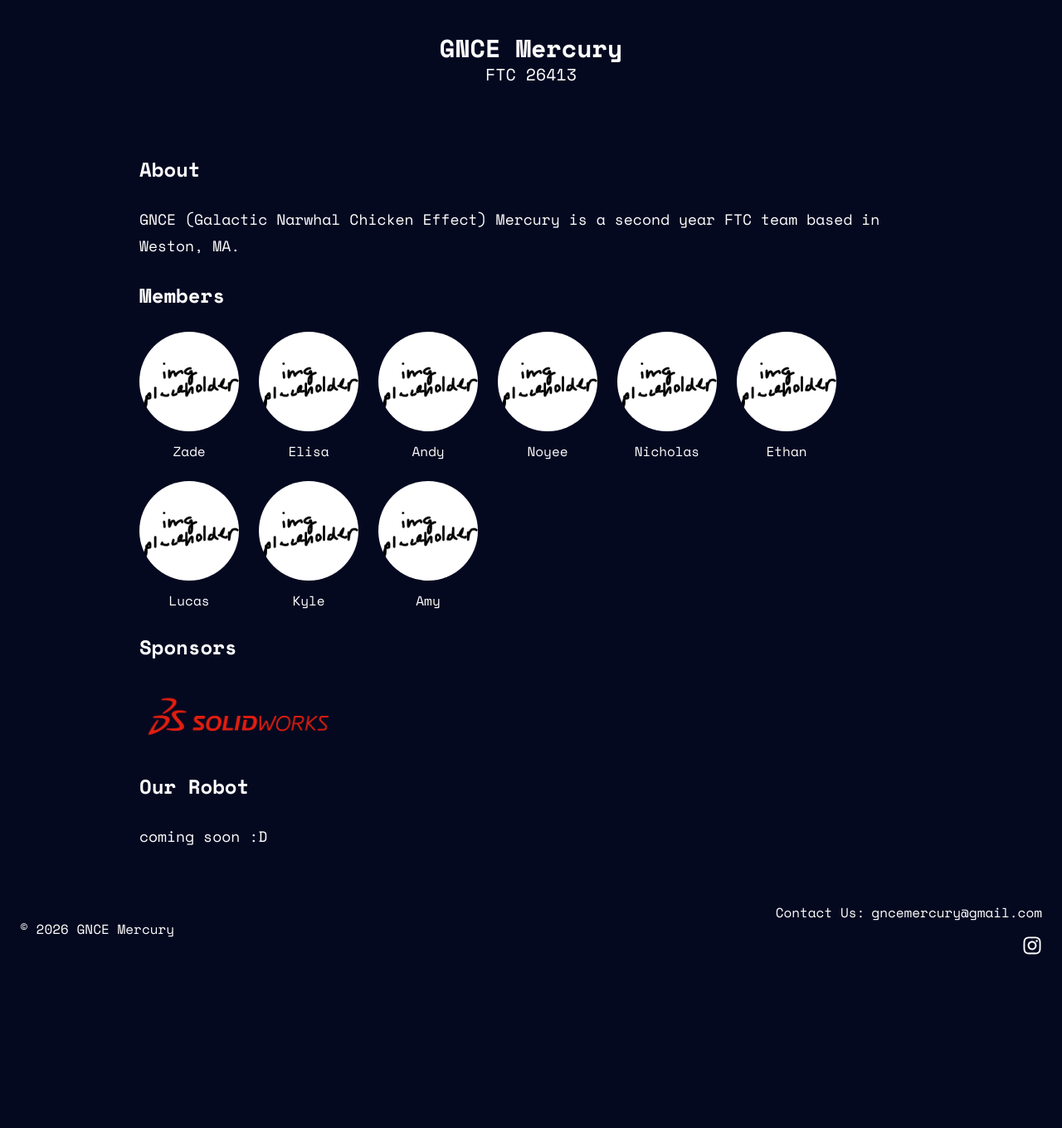
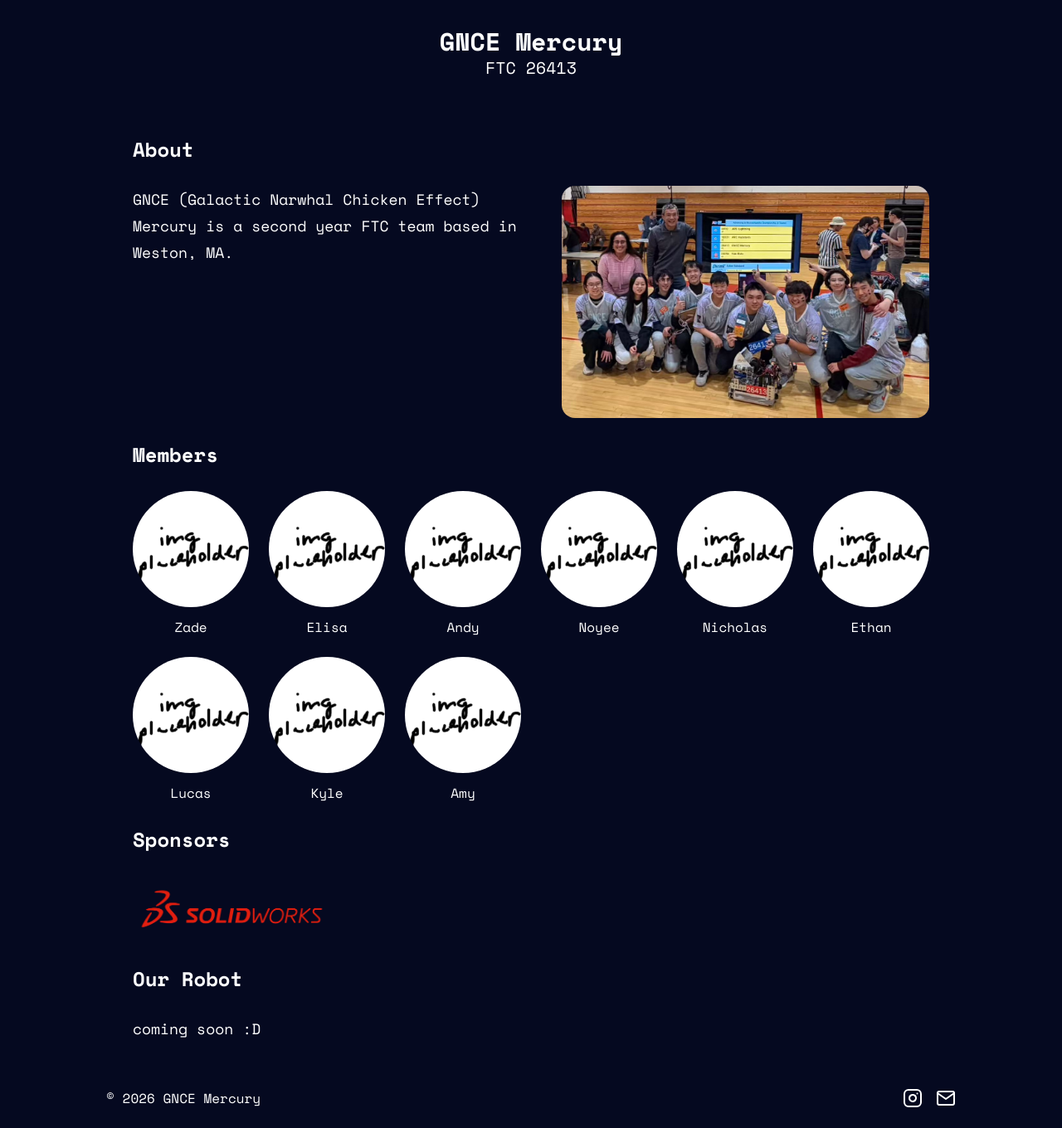
Before and after one commit to frozennpenguin/gnce-mercury, a Next.js app: page / in a window 1280 px wide. Shown: the whole page at 83% size. Before the commit the page ends 1176 px from the top, so only its background shows below. Built offline with nearby package versions, Linux system fonts and the light colour scheme.

Commit message:
teampic + header

```diff
--- a/src/app/globals.css
+++ b/src/app/globals.css
@@ -1,11 +1,12 @@
 @import "tailwindcss";
 
-:root {
-  --background: #050920;
-  --foreground: #ffffff;
+@theme {
+  --color-bg: #050920;
+  --color-acc: #2f2d4a;
+  --color-fg: #ffffff;
 }
 
 body {
-  background: var(--background);
-  color: var(--foreground);
+  background: var(--color-bg);
+  color: var(--color-fg);
 }
--- a/src/app/page.tsx
+++ b/src/app/page.tsx
@@ -1,51 +1,29 @@
+import Profile from "../components/Profile";
+
 export default function Home() {
   return (
     <div className="flex min-h-screen items-center justify-center">
-      <main className="flex min-h-screen w-full max-w-5xl flex-col items-center p-10 gap-6 sm:items-start">
+      <main className="flex min-h-screen w-full max-w-5xl flex-col items-center p-8 gap-6 sm:items-start">
         <div className="flex flex-col items-center gap-6 text-center sm:items-start sm:text-left">
           <h1 className="text-2xl font-semibold leading-10">About</h1>
-          <p className="text-lg leading-8">
+          <div className="flex gap-6">
+            <p className="text-lg leading-8">
             GNCE (Galactic Narwhal Chicken Effect) Mercury is a second year FTC team based in Weston, MA.</p>
+            <img className="h-70 rounded-2xl" src="teampic.jpg" ></img>
+          </div>
         </div>
         <div className="flex flex-col items-center gap-6 text-center sm:items-start sm:text-left">
           <h1 className="text-2xl font-semibold leading-10">Members</h1>
           <div className="grid grid-cols-6 gap-6">
-            <div className="flex flex-col items-center gap-3">
-              <img className="w-30 h-30 aspect-square object-cover rounded-full" src="img-placeholder.png"></img>
-              <p className="">Zade</p>
-            </div>
-            <div className="flex flex-col items-center gap-3">
-              <img className="w-30 h-30 aspect-square object-cover rounded-full" src="img-placeholder.png"></img>
-              <p className="">Elisa</p>
-            </div>
-            <div className="flex flex-col items-center gap-3">
-              <img className="w-30 h-30 aspect-square object-cover rounded-full" src="img-placeholder.png"></img>
-              <p className="">Andy</p>
-            </div>
-            <div className="flex flex-col items-center gap-3">
-              <img className="w-30 h-30 aspect-square object-cover rounded-full" src="img-placeholder.png"></img>
-              <p className="">Noyee</p>
-            </div>
-            <div className="flex flex-col items-center gap-3">
-              <img className="w-30 h-30 aspect-square object-cover rounded-full" src="img-placeholder.png"></img>
-              <p className="">Nicholas</p>
-            </div>
-            <div className="flex flex-col items-center gap-3">
-              <img className="w-30 h-30 aspect-square object-cover rounded-full" src="img-placeholder.png"></img>
-              <p className="">Ethan</p>
-            </div>
-            <div className="flex flex-col items-center gap-3">
-              <img className="w-30 h-30 aspect-square object-cover rounded-full" src="img-placeholder.png"></img>
-              <p className="">Lucas</p>
-            </div>
-            <div className="flex flex-col items-center gap-3">
-              <img className="w-30 h-30 aspect-square object-cover rounded-full" src="img-placeholder.png"></img>
-              <p className="">Kyle</p>
-            </div>
-            <div className="flex flex-col items-center gap-3">
-              <img className="w-30 h-30 aspect-square object-cover rounded-full" src="img-placeholder.png"></img>
-              <p className="">Amy</p>
-            </div>
+            <Profile name="Zade" image="img-placeholder.png" />
+            <Profile name="Elisa" image="img-placeholder.png" />
+            <Profile name="Andy" image="img-placeholder.png" />
+            <Profile name="Noyee" image="img-placeholder.png" />
+            <Profile name="Nicholas" image="img-placeholder.png" />
+            <Profile name="Ethan" image="img-placeholder.png" />
+            <Profile name="Lucas" image="img-placeholder.png" />
+            <Profile name="Kyle" image="img-placeholder.png" />
+            <Profile name="Amy" image="img-placeholder.png" />
           </div>
         </div>
         <div className="flex flex-col items-center gap-6 text-center sm:items-start sm:text-left">
--- a/src/components/Footer.js
+++ /dev/null
@@ -1,34 +0,0 @@
-import Link from "next/link";
-import { FaInstagram } from "react-icons/fa";
-
-const Footer = () => {
-  return (
-    <footer className="p-6">
-      <div className="flex justify-between items-center">
-        <p>&copy; {new Date().getFullYear()} GNCE Mercury</p>
-        <div className="flex flex-col gap-4">
-          <div className="flex gap-2">
-            Contact Us:
-            <Link
-              href="mailto:gncemercury@gmail.com"
-              className="hover:underline"
-            >
-              gncemercury@gmail.com
-            </Link>
-          </div>
-          <div className="flex space-x-4 justify-end">
-            <a
-              className="hover:text-gray-300"
-              href="https://www.instagram.com/gnce_mercury/"
-              target="_blank"
-              rel="noopener noreferrer"
-            >
-              <FaInstagram className="h-6 w-6" />
-            </a>
-          </div>
-        </div>
-      </div>
-    </footer>
-  );
-};
-export default Footer;
--- /dev/null
+++ b/src/components/Footer.tsx
@@ -0,0 +1,31 @@
+import { FiInstagram } from "react-icons/fi";
+import { FiMail } from "react-icons/fi";
+
+const Footer = () => {
+  return (
+    <footer className="p-6 flex justify-center">
+      <div className="flex justify-between w-full max-w-5xl">
+        <p>&copy; {new Date().getFullYear()} GNCE Mercury</p>
+        <div className="flex space-x-4 justify-end">
+          <a
+            className="hover:text-gray-300"
+            href="https://www.instagram.com/gnce_mercury/"
+            target="_blank"
+            rel="noopener noreferrer"
+          >
+            <FiInstagram className="h-6 w-6" />
+          </a>
+          <a
+            className="hover:text-gray-300"
+            href="mailto:gncemercury@gmail.com"
+            target="_blank"
+            rel="noopener noreferrer"
+          >
+            <FiMail className="h-6 w-6" />
+          </a>
+        </div>
+      </div>
+    </footer>
+  );
+};
+export default Footer;
--- a/src/components/Header.js
+++ /dev/null
@@ -1,11 +0,0 @@
-const Header = () => {
-  return (
-    <header className="p-10 flex justify-center">
-      <div className="flex flex-col items-center">
-        <p className="text-3xl font-bold">GNCE Mercury</p>
-        <p className="text-xl">FTC 26413</p>
-      </div>
-    </header>
-  );
-};
-export default Header;
--- /dev/null
+++ b/src/components/Header.tsx
@@ -0,0 +1,63 @@
+"use client";
+import { useState, useEffect, useRef } from "react";
+
+const Header = () => {
+  const [scrolled, setScroll] = useState(false);
+  const headerRef = useRef<HTMLElement | null>(null);
+  const [height, setHeight] = useState(0);
+
+  useEffect(() => {
+    if (typeof window !== "undefined") {
+      window.addEventListener("scroll", () =>
+        setScroll(window.pageYOffset > 200)
+      );
+    }
+  }, []);
+
+  useEffect(() => {
+    const update = () => {
+      if (headerRef.current) {
+        setHeight(headerRef.current.getBoundingClientRect().height);
+      }
+    };
+
+    update();
+    if (typeof window !== "undefined") {
+      window.addEventListener("resize", update);
+    }
+
+    let ro: ResizeObserver | null = null;
+    if (typeof ResizeObserver !== "undefined" && headerRef.current) {
+      ro = new ResizeObserver(update);
+      ro.observe(headerRef.current);
+    }
+
+    return () => {
+      if (typeof window !== "undefined") {
+        window.removeEventListener("resize", update);
+      }
+      if (ro) ro.disconnect();
+    };
+  }, []);
+
+  return (
+    <>
+      <header
+        ref={headerRef}
+        className={`fixed top-0 left-0 w-full transition-colors duration-200 ${
+          scrolled ? "bg-acc" : "bg-bg"
+        }`}
+      >
+        <div className="p-8 flex justify-center">
+          <div className="flex flex-col items-center">
+            <p className="text-3xl font-bold">GNCE Mercury</p>
+            <p className="text-xl">FTC 26413</p>
+          </div>
+        </div>
+      </header>
+      <div aria-hidden="true" style={{ height }} />
+    </>
+  );
+};
+
+export default Header;
--- /dev/null
+++ b/src/components/Profile.tsx
@@ -0,0 +1,13 @@
+type Props = {
+  name: string
+  image: string
+}
+
+export default function Profile({ name, image }: Props) {
+  return (
+    <div className="flex flex-col items-center gap-3">
+      <img className="w-35 aspect-square object-cover rounded-full" src={image} alt={name} />
+      <p className="">{name}</p>
+    </div>
+  )
+}
```
Also changed, not shown: public/teampic.jpg (added).
